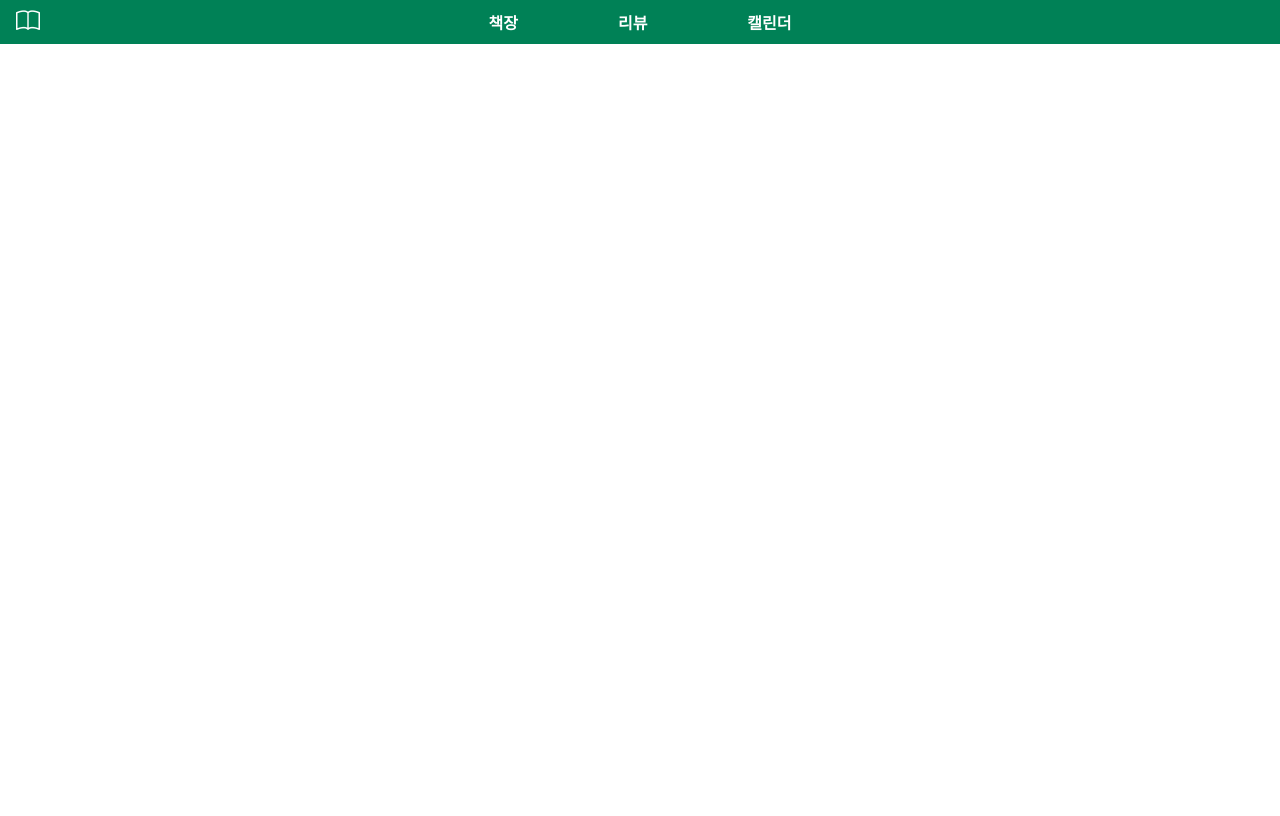
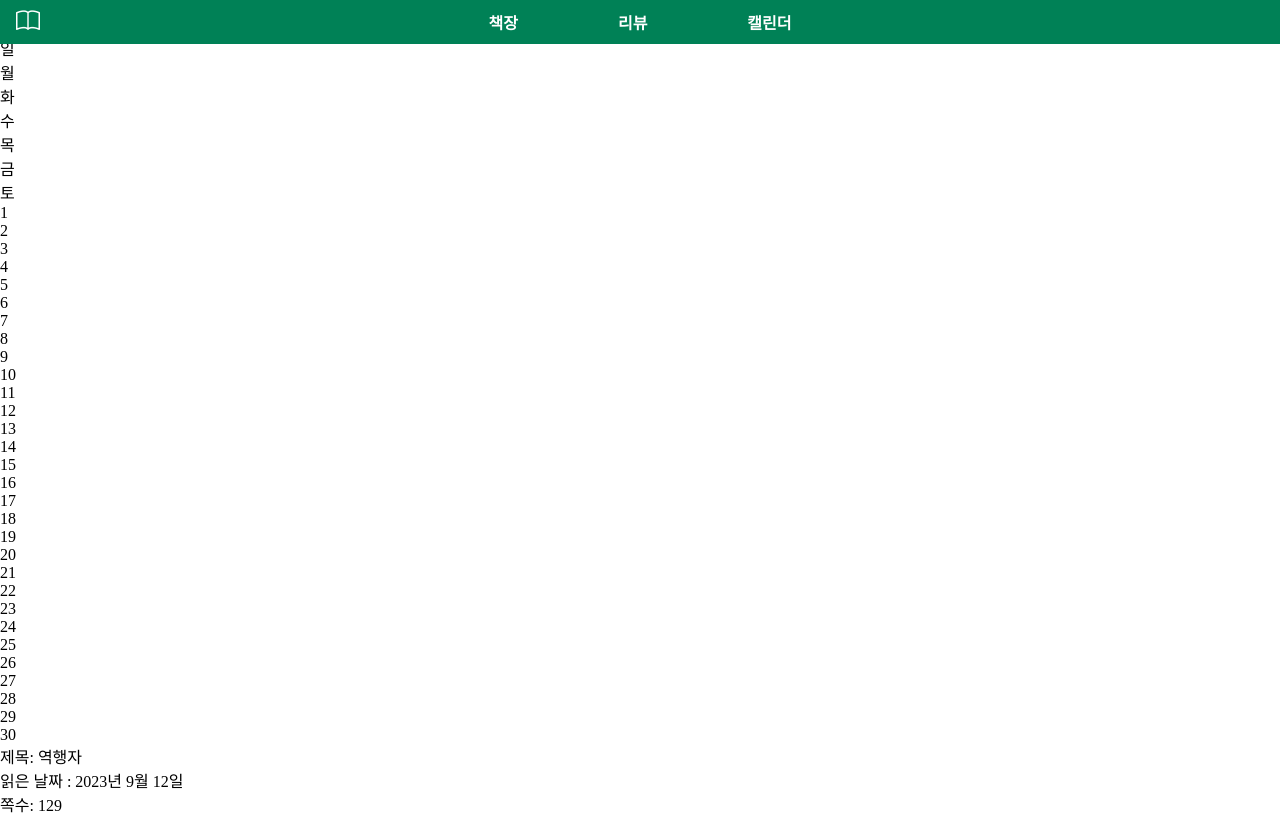
Before and after one commit to Silversi06/WSM_-1, a plain HTML site: page 20230601_bookreviewcalender/calender.html in a window 1280 px wide. Drawn offline with nearby package versions, Linux system fonts and the light colour scheme; a web font is replaced by a local one.

Commit message:
calender html 완성

```diff
--- a/20230601_bookreviewcalender/calender.html
+++ b/20230601_bookreviewcalender/calender.html
@@ -33,7 +33,67 @@
     </header>
 
     <main id="calender">
+        <!-- title <9월> -->
+        <div class="title flex-container">
+            <div class="left"><i class="bi bi-caret-left"></i></div>
+            <div class="month"></div>
+            <div class="right"><i class="bi bi-caret-right"></i></div>
+        </div>
+        <!-- calender 일 월 화 수 .. 토  123 .... 30 -->
+        <div class="calender flex-container">
+            <!-- weekday 일 월 화...토 -->
+            <div class="weekday container">
+                <div class="weekday item">일</div>
+                <div class="weekday item">월</div>
+                <div class="weekday item">화</div>
+                <div class="weekday item">수</div>
+                <div class="weekday item">목</div>
+                <div class="weekday item">금</div>
+                <div class="weekday item">토</div>
 
+            </div>
+            <!-- dates 1 2 3 4 5 ....38  -->
+            <div class="dates container">
+                <div class="date item">1</div>
+                <div class="date item">2</div>
+                <div class="date item">3</div>
+                <div class="date item">4</div>
+                <div class="date item">5</div>
+                <div class="date item">6</div>
+                <div class="date item">7</div>
+                <div class="date item">8</div>
+                <div class="date item">9</div>
+                <div class="date item">10</div>
+                <div class="date item">11</div>
+                <div class="date item">12</div>
+                <div class="date item">13</div>
+                <div class="date item">14</div>
+                <div class="date item">15</div>
+                <div class="date item">16</div>
+                <div class="date item">17</div>
+                <div class="date item">18</div>
+                <div class="date item">19</div>
+                <div class="date item">20</div>
+                <div class="date item">21</div>
+                <div class="date item">22</div>
+                <div class="date item">23</div>
+                <div class="date item">24</div>
+                <div class="date item">25</div>
+                <div class="date item">26</div>
+                <div class="date item">27</div>
+                <div class="date item">28</div>
+                <div class="date item">29</div>
+                <div class="date item">30</div>
+
+
+            </div>
+        </div>
+        <!-- review 제목 읽은날짜 쪽수-->
+        <div class="review flex-container">
+            <div class="book-title">제목: 역행자</div>
+            <div class="book-read-date">읽은 날짜 : 2023년 9월 12일</div>
+            <div class="book-page">쪽수: 129</div>
+        </div>
 
     </main>
 
```
